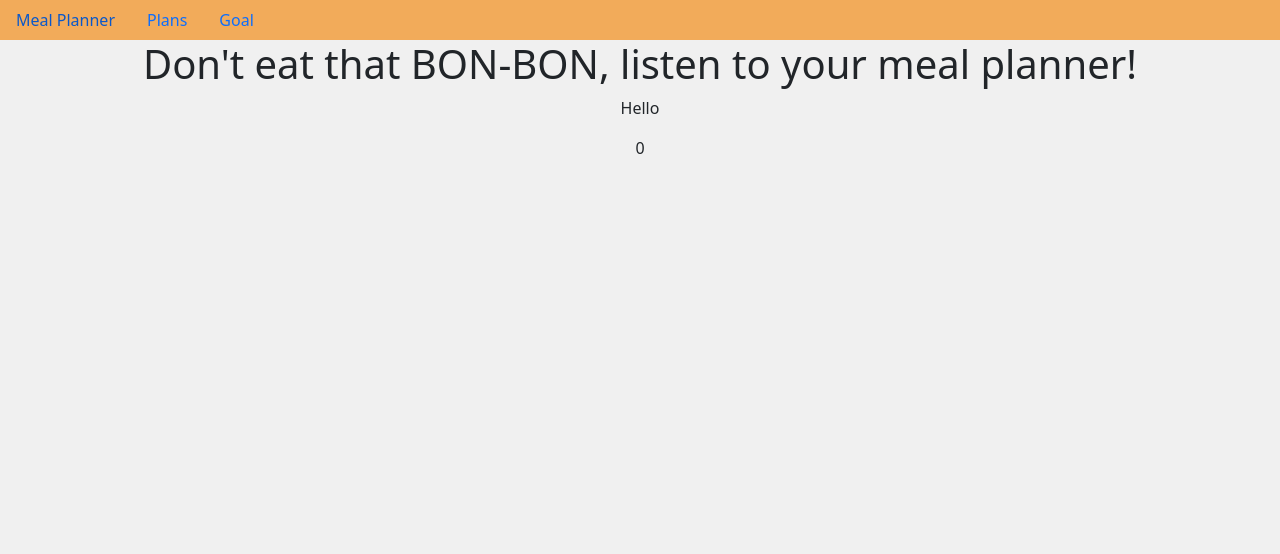
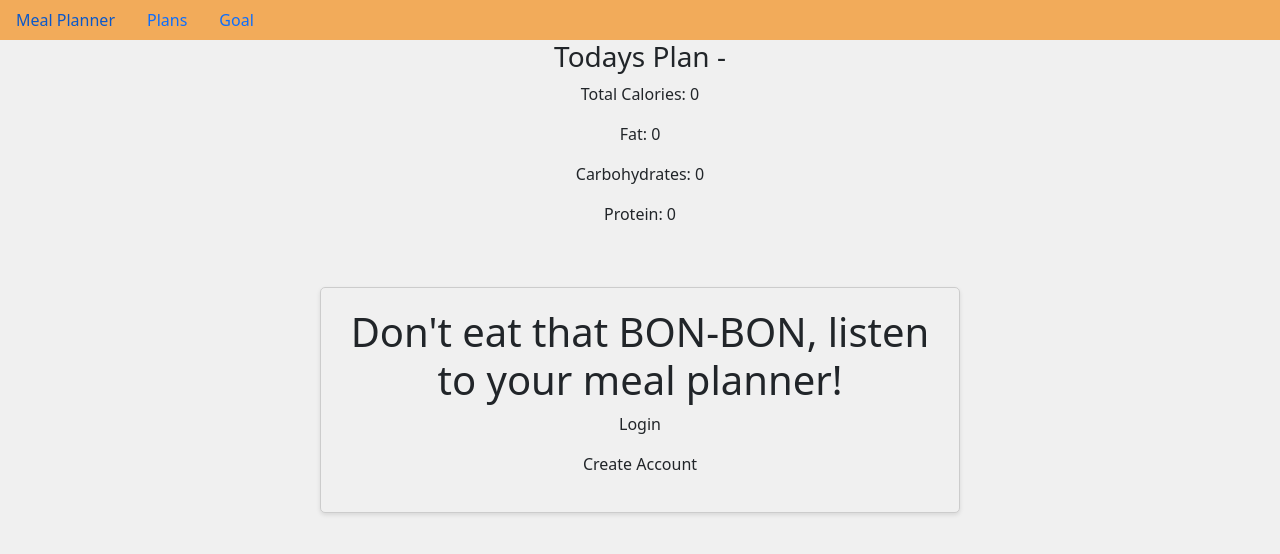
Before and after one commit to CodinApe/meal_planner, a Django app: page / in a window 1280 px wide. Shown: the top 554 px of the page. Run offline with Django 4.2, Linux system fonts and the light colour scheme; data comes from the database, SQL or seed files in the repository; both versions use the stored data as it was after the commit; some libraries are stand-ins or nearby versions.

Commit message:
styling/added cals to FoodItem model

```diff
--- a/meal_plans/models.py
+++ b/meal_plans/models.py
@@ -26,6 +26,13 @@ class Plan(models.Model):
     def day_of_week(self):
         return self.date.strftime('%A')
 
+    def return_cals(self):
+        cals = 0
+        for item in self.fooditem_set.all():
+            if item.calories != None:
+                cals += item.calories
+        return cals
+
     def return_fat(self):
         fat = 0
         for item in self.fooditem_set.all():
@@ -53,6 +60,7 @@ class Plan(models.Model):
 class FoodItem(models.Model):
     """create foo item with fat, protein, and carb content"""
     item = models.TextField(blank=True)
+    calories = models.PositiveIntegerField(null=True, blank=True)
     fat = models.PositiveIntegerField(null=True, blank=True)
     protein = models.PositiveIntegerField(null=True, blank=True)
     carbohydrates = models.PositiveIntegerField(null=True, blank=True)
--- a/meal_plans/static/styles.css
+++ b/meal_plans/static/styles.css
@@ -15,6 +15,21 @@ html {
 h4 a, p a, div a {
     color: black;
     text-decoration: none;
+}
+
+/* index */
+#loginSect {
+    position: fixed;
+    top: 50%;
+    left: 50%;
+    transform: translate(-50%, -50%);
+    background-color: #f0f0f0;
+    padding: 20px;
+    border: 1px solid #ccc;
+    border-radius: 5px;
+    text-align: center;
+    z-index: 1000; /* Ensure it's above other content */
+    box-shadow: 0 2px 4px rgba(0, 0, 0, 0.1);
 }
 
 
@@ -111,6 +126,8 @@ li {
 
 .planLi {
     background-color: #bebebe;
+    text-align: left;
+
 }
 
 .planLi:hover {
--- a/meal_plans/templates/meal_plans/index.html
+++ b/meal_plans/templates/meal_plans/index.html
@@ -2,16 +2,23 @@
 {% load bootstrap5 %}
 
 {% block content %}
-<div class="jumbotron">
+
+<section id="loginSect">
     <h1>Don't eat that BON-BON, listen to your meal planner!</h1>
-</div>
+    <p><a>Login</a></p>
+    <p><a>Create Account</a></p>
+</section>
+
 {% if planToday %}
     {% for plan in planToday%}
-        <p>Hello</p>
-        <p>{{ plan.return_carbs }}</p>
+        <h3>Todays Plan - </h3>
+        <p>Total Calories: {{ plan.return_cals}}</p>
+        <p>Fat: {{ plan.return_fat}} </p>
+        <p>Carbohydrates: {{ plan.return_carbs }}</p>
+        <p>Protein: {{ plan.return_protein }}</p>
     {% endfor %}
+{% else %}
+<h3>No Plan Today - <a href="{% url 'meal_plans:new_plan' %}">Create Plan</a> </h3>
 {% endif %}
 
-
-
 {% endblock content %}
--- a/meal_plans/templates/meal_plans/plans.html
+++ b/meal_plans/templates/meal_plans/plans.html
@@ -21,7 +21,7 @@
     <ul id="weekOnePlans" class="weekPlans">
         {% for plan in planExists1 %}
             {% if plan == None %}
-            <li class= "plan{{ day }} noPlan">
+            <li class= "noPlan">
                 No plan
             </li>
             {% elif today == plan.date %}
@@ -64,14 +64,14 @@
         <li>Thursday</li>
         <li>Friday</li>
         <li>Saturday</li>
-        {% for date in week1Dates%}
+        {% for date in week2Dates%}
         <li>{{ date }}</li>
         {% endfor %}
     </ul>
     <ul id="weekTwoPlans" class="weekPlans">
         {% for plan in planExists2 %}
         {% if plan == None %}
-        <li class= "plan{{ day }}">
+        <li class= "noPlan">
             No plan
         </li>
         {% else %}
--- a/meal_plans/views.py
+++ b/meal_plans/views.py
@@ -31,8 +31,11 @@ def plans(request):
 
     # week1Dates = week1Start + timedelta(days=6)
     week1Dates = []
+    week2Dates = []
     for i in range(7):
         week1Dates.append(week1Start + timedelta(days=i))
+        week2Dates.append(week2Start + timedelta(days=i))
+
 
     weekOne = Plan.objects.filter(date__range = [week1Start, week1End])
     weekTwo = Plan.objects.filter(date__range = [week2Start, week2End])
@@ -53,7 +56,7 @@ def plans(request):
             if weekDays[i] == plan.day_of_week:
                 planExists2[i] = plan
 
-    context = {'plans': plans, 'today':today, 'weekOne':weekOne, 'weekTwo': weekTwo, 'weekDays': weekDays,'planExists1': planExists1, 'planExists2':  planExists2, 'week1Dates':week1Dates}
+    context = {'plans': plans, 'today':today, 'weekOne':weekOne, 'weekTwo': weekTwo, 'weekDays': weekDays,'planExists1': planExists1, 'planExists2':  planExists2, 'week1Dates':week1Dates, 'week2Dates':week2Dates}
     return render(request, 'meal_plans/plans.html', context)
 
 def plan(request, plan_id):
```
Also changed, not shown: db.sqlite3, meal_plans/migrations/0011_fooditem_calories.py (added).
